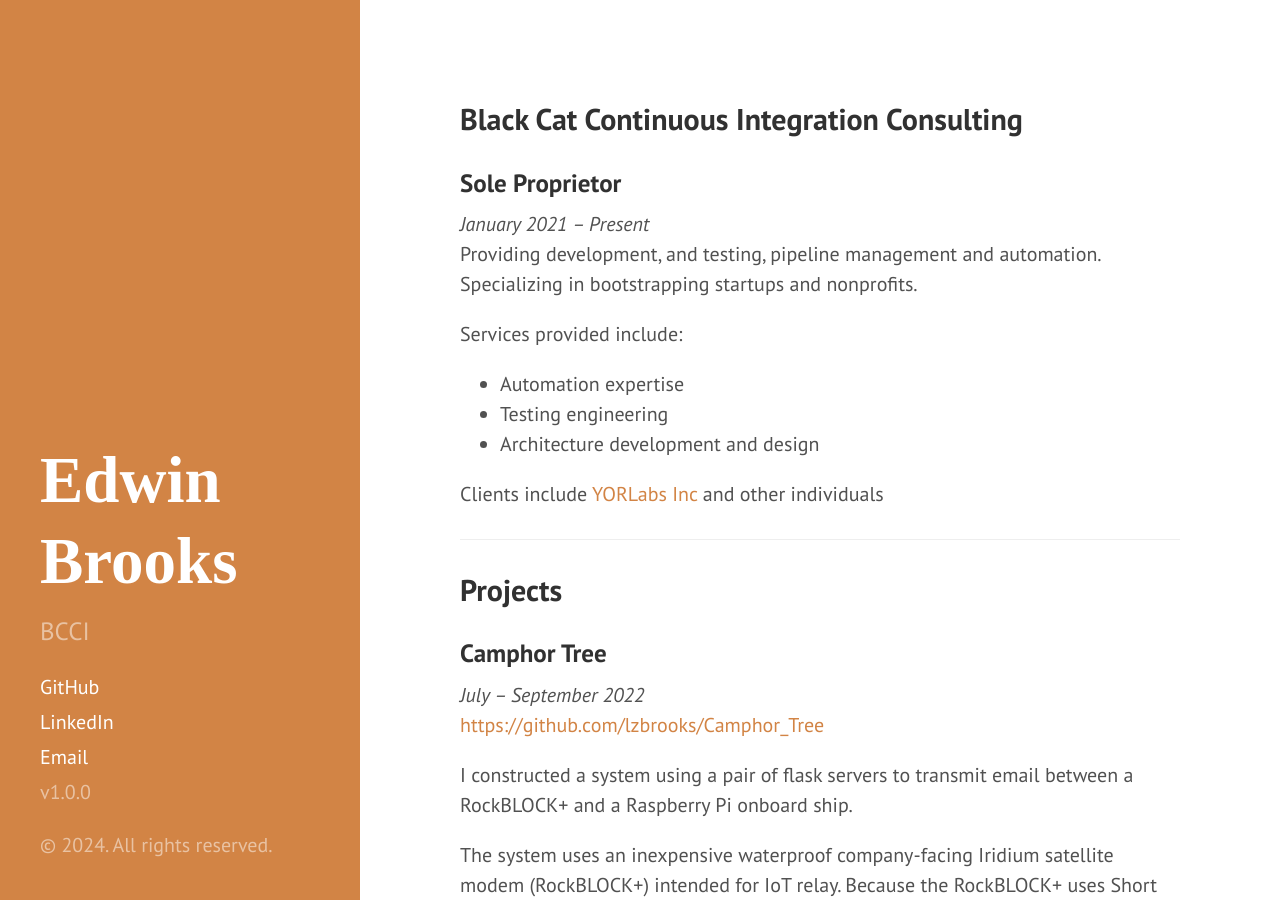
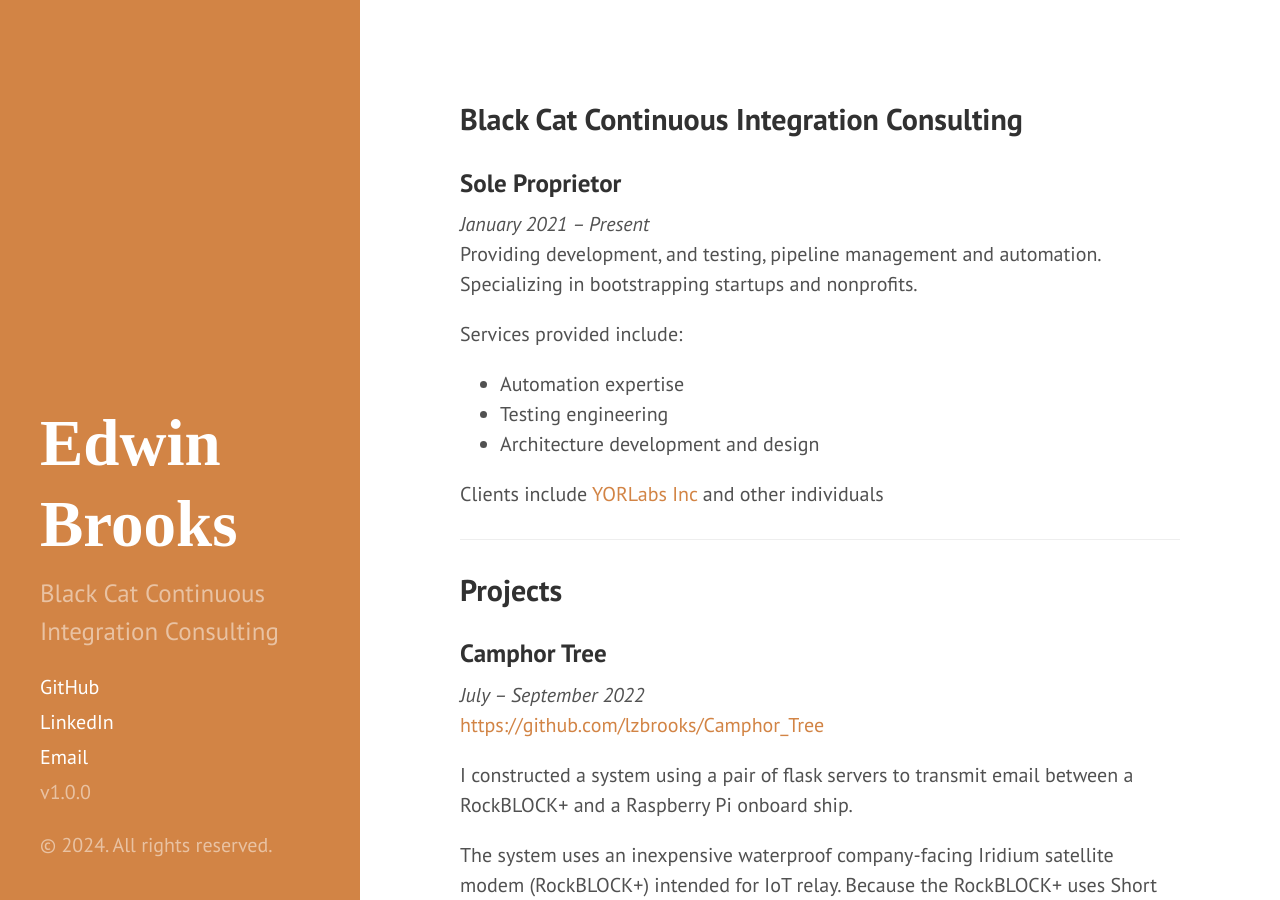
Before and after one commit to lzbrooks/edwin.brooks, a Jekyll site: the page built from index.md, in a window 1280 px wide and 900 px high. Built offline with Jekyll 4.4.1, drawn with Linux system fonts in a browser that asks for light colours; Markdown is read by kramdown in place of the engine named in the settings.

Commit message:
Update description to use full title

```diff
--- a/_config.yml
+++ b/_config.yml
@@ -9,7 +9,7 @@ relative_permalinks: false
 # Setup
 title:            'Edwin Brooks'
 tagline:          'Portfolio'
-description:      'BCCI'
+description:      'Black Cat Continuous Integration Consulting'
 url:              https://bcciconsulting.net
 baseurl:          ''
 github:           lzbrooks
```
